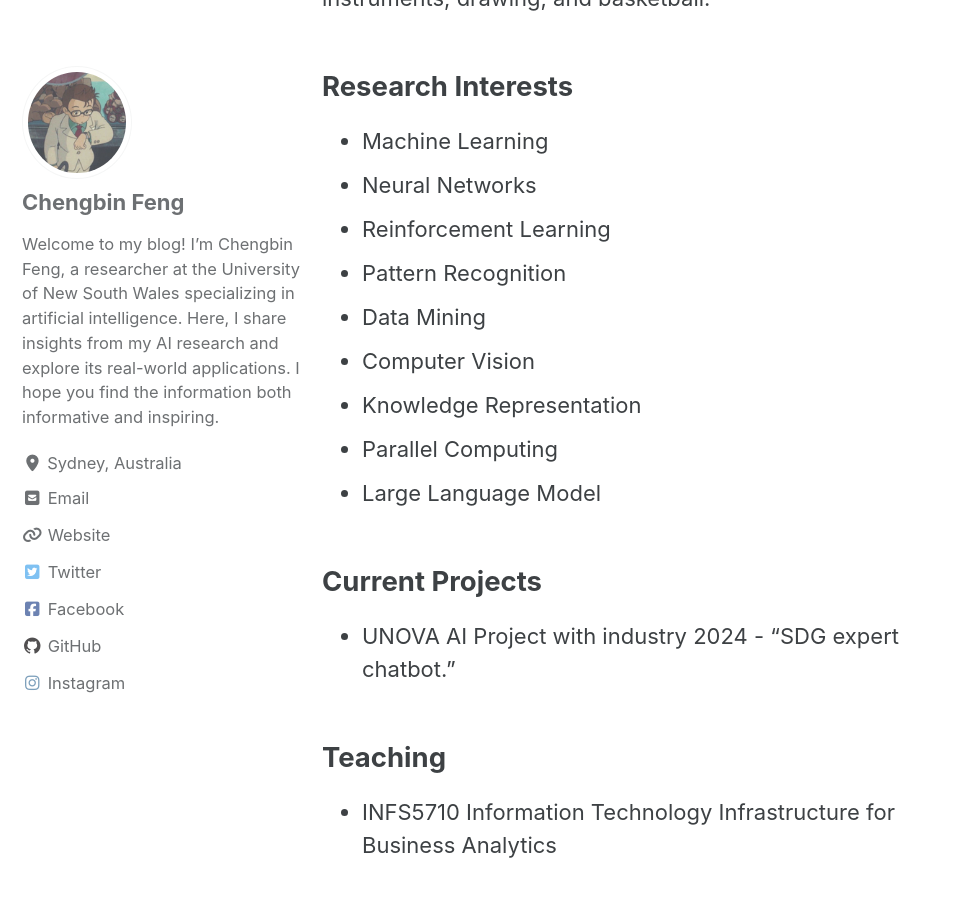
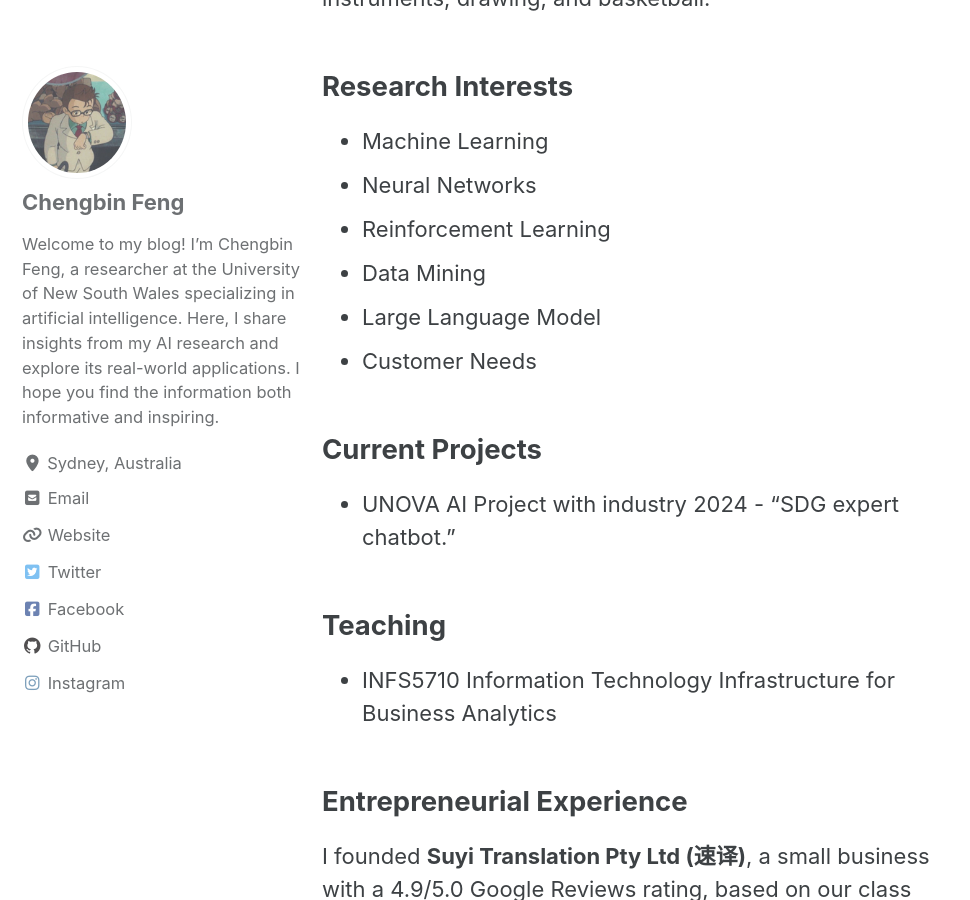
Before and after one commit to kfengc27/kfengc27.github.io, a Jekyll site: the page built from index.md, in a window 1280 px wide and 900 px high, scrolled down 585 px. Shown: the whole window, without its empty margins (0-970 px from the left). Built offline with Jekyll 4.4.1, drawn with Linux system fonts in a browser that asks for light colours; cached includes are drawn as plain includes.

Commit message:
add files

```diff
--- a/index.md
+++ b/index.md
@@ -19,12 +19,9 @@
 - Machine Learning
 - Neural Networks
 - Reinforcement Learning
-- Pattern Recognition
 - Data Mining
-- Computer Vision
-- Knowledge Representation
-- Parallel Computing
 - Large Language Model
+- Customer Needs
 
 ## Current Projects
 - UNOVA AI Project with industry 2024 - "SDG expert chatbot."
```
